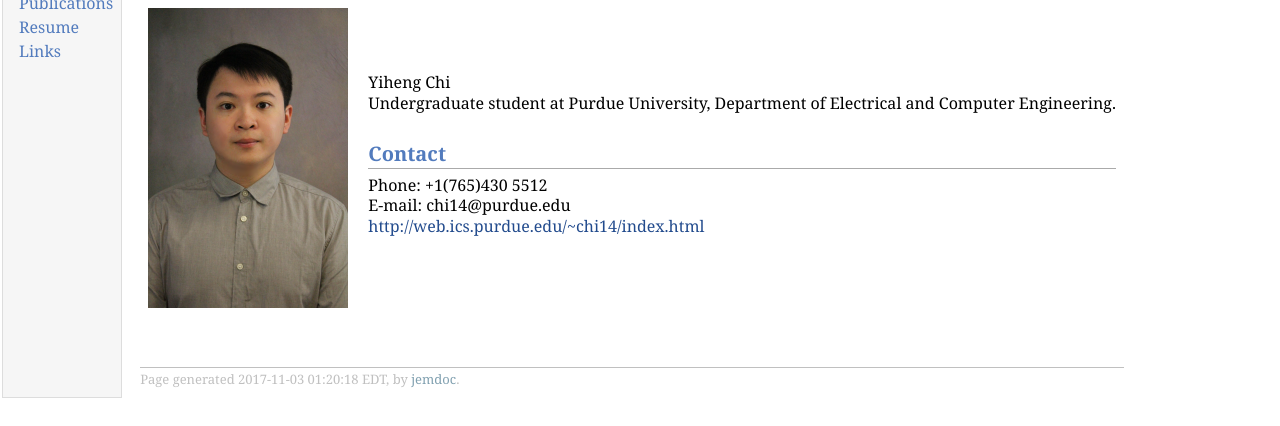
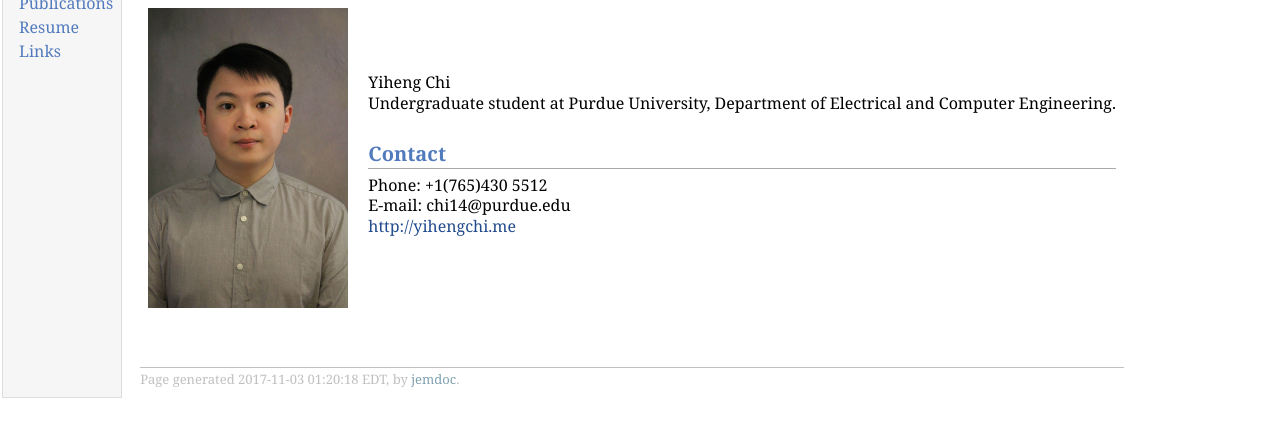
Before and after one commit to chimax/chimax.github.io, a plain HTML site: page index.html in a window 1280 px wide. Shown: the part 68-494 px from the top of the page. Drawn offline with Linux system fonts and the light colour scheme.

Commit message:
Modified personal website url ank link

```diff
--- a/index.html
+++ b/index.html
@@ -28,7 +28,7 @@ Undergraduate student at Purdue University, Department of Electrical and Compute
 <h2>Contact</h2>
 <p>Phone: +1(765)430 5512 <br />
 E-mail: chi14@purdue.edu <br />
-<a href="http://web.ics.purdue.edu/~chi14/index.html">http://web.ics.purdue.edu/~chi14/index.html</a></p>
+<a href="https://chimax.github.io/">http://yihengchi.me</a></p>
 </td></tr></table>
 <div id="footer">
 <div id="footer-text">
```
